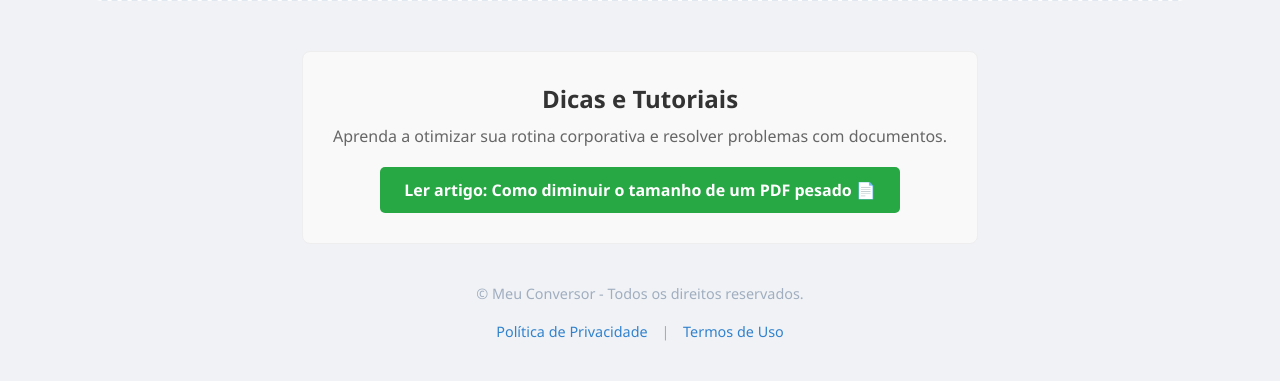
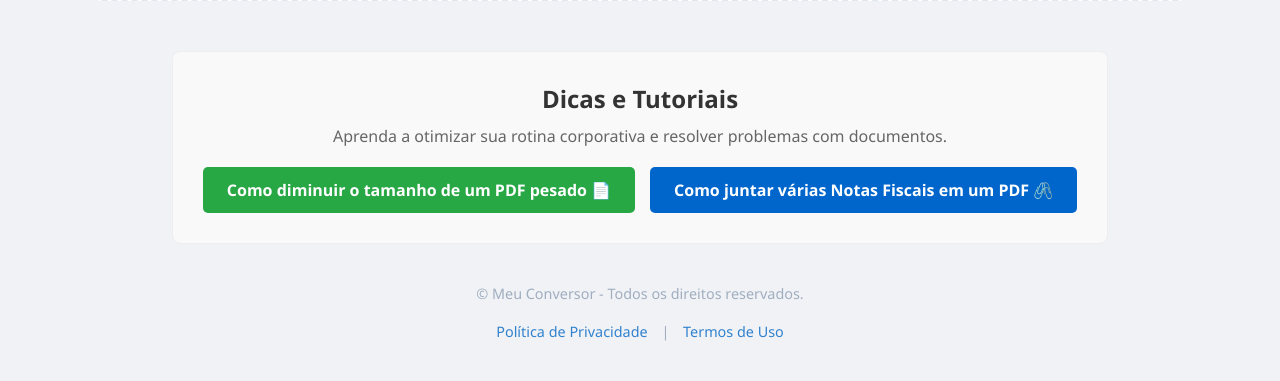
Before and after one commit to rodcon1/meu-conversor, a Flask app: page / in a window 1280 px wide. Shown: the part 1362-1743 px from the top of the page. Run offline with Flask 3, Linux system fonts and the light colour scheme.

Commit message:
Refactor links section into a flexbox layout

```diff
--- a/templates/index.html
+++ b/templates/index.html
@@ -406,9 +406,15 @@
         <h2 style="color: #333; margin-bottom: 10px;">Dicas e Tutoriais</h2>
         <p style="color: #666; margin-bottom: 20px;">Aprenda a otimizar sua rotina corporativa e resolver problemas com documentos.</p>
 
-        <a href="/blog/comprimir-pdf.html" style="display: inline-block; background-color: #28a745; color: white; padding: 12px 24px; text-decoration: none; border-radius: 5px; font-weight: bold; transition: background 0.3s;">
-            Ler artigo: Como diminuir o tamanho de um PDF pesado 📄
-        </a>
+        <div style="display: flex; gap: 15px; justify-content: center; flex-wrap: wrap;">
+            <a href="/blog/comprimir-pdf.html" style="display: inline-block; background-color: #28a745; color: white; padding: 12px 24px; text-decoration: none; border-radius: 5px; font-weight: bold; transition: background 0.3s;">
+                Como diminuir o tamanho de um PDF pesado 📄
+            </a>
+
+            <a href="/blog/juntar-pdf.html" style="display: inline-block; background-color: #0066cc; color: white; padding: 12px 24px; text-decoration: none; border-radius: 5px; font-weight: bold; transition: background 0.3s;">
+                Como juntar várias Notas Fiscais em um PDF 🖇️
+            </a>
+        </div>
     </section>
 
     <footer>
```
